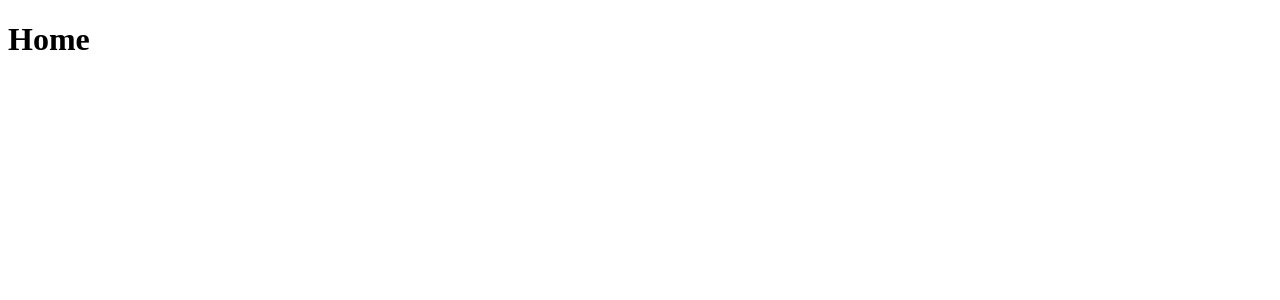
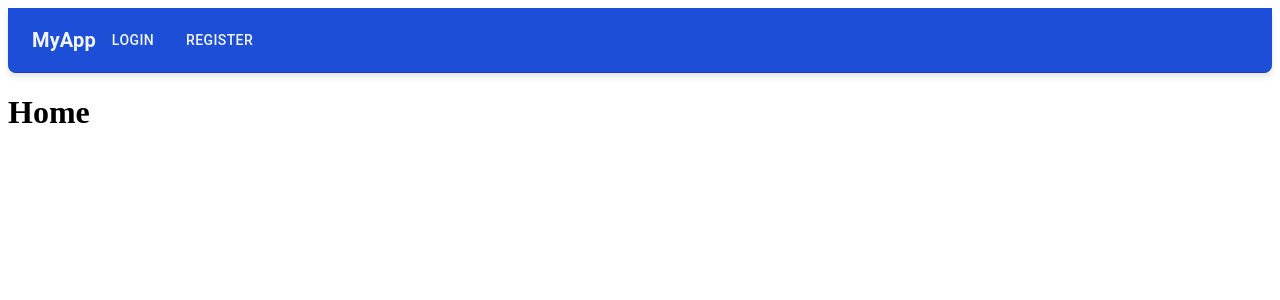
Before and after one commit to KestisJan/management-tool, a React (Create React App) app in the folder frontend/: page / in a window 1280 px wide. Shown: the top 300 px of the page. Built offline with nearby package versions, Linux system fonts and the light colour scheme.

Commit message:
Add NavBar component with Tailwind CSS and MUI integration
- Created NavBar component in frontend/src/components
- Updated App.tsx to include the new NavBar component
- Added index.tsx for simplified imports
- Updated package-lock.json for dependency changes

```diff
--- a/frontend/src/App.tsx
+++ b/frontend/src/App.tsx
@@ -1,18 +1,20 @@
 import React from 'react';
 import { Routes, Route } from 'react-router-dom';
 import { Home, Register, Login, NotFound } from './pages';
+import { NavBar } from './components';
 
 function App() {
   return (
     <div className="App">
       <header className="App-header">
+        <NavBar/>
+      </header>
         <Routes>
           <Route path='/' element={<Home />}/>
           <Route path='/login' element={<Login />}/>
           <Route path='/register' element={<Register />}/>
           <Route path='*' element={<NotFound />}/>
         </Routes>
-      </header>
     </div>
   );
 }
--- /dev/null
+++ b/frontend/src/components/NavBar.tsx
@@ -0,0 +1,71 @@
+import React from 'react';
+import { AppBar, Toolbar, Typography, Button, Box } from '@mui/material';
+import { Link } from 'react-router-dom';
+
+const Navbar: React.FC = () => {
+  return (
+    <Box sx={{ flexGrow: 1 }}>
+      <AppBar
+        position="static"
+        sx={{
+          backgroundColor: '#1D4ED8',
+          boxShadow: '0px 4px 6px rgba(0, 0, 0, 0.1)',
+          borderBottom: '1px solid #1E40AF',
+          borderRadius: '0 0 8px 8px'
+        }}
+      >
+        <Toolbar className="flex justify-between items-center py-3 px-6">
+          <Typography
+            variant="h6"
+            component={Link}
+            to="/"
+            sx={{
+              color: '#F1F5F9',
+              textDecoration: 'none',
+              fontWeight: 'bold'
+            }}
+            className="text-2xl hover:text-gray-200"
+          >
+            MyApp
+          </Typography>
+          <div className="flex gap-4">
+            <Button
+              color="inherit"
+              component={Link}
+              to="/login"
+              sx={{
+                color: '#F1F5F9',
+                borderRadius: '8px',
+                px: 2,
+                py: 1,
+                '&:hover': {
+                  backgroundColor: '#3B82F6',
+                }
+              }}
+            >
+              Login
+            </Button>
+            <Button
+              color="inherit"
+              component={Link}
+              to="/register"
+              sx={{
+                color: '#F1F5F9',
+                borderRadius: '8px',
+                px: 2,
+                py: 1,
+                '&:hover': {
+                  backgroundColor: '#3B82F6',
+                }
+              }}
+            >
+              Register
+            </Button>
+          </div>
+        </Toolbar>
+      </AppBar>
+    </Box>
+  );
+};
+
+export default Navbar;
--- /dev/null
+++ b/frontend/src/components/index.tsx
@@ -0,0 +1 @@
+export { default as NavBar } from './NavBar';
```
Also changed, not shown: 1 other file (tests, documents, lock files or other folders).
